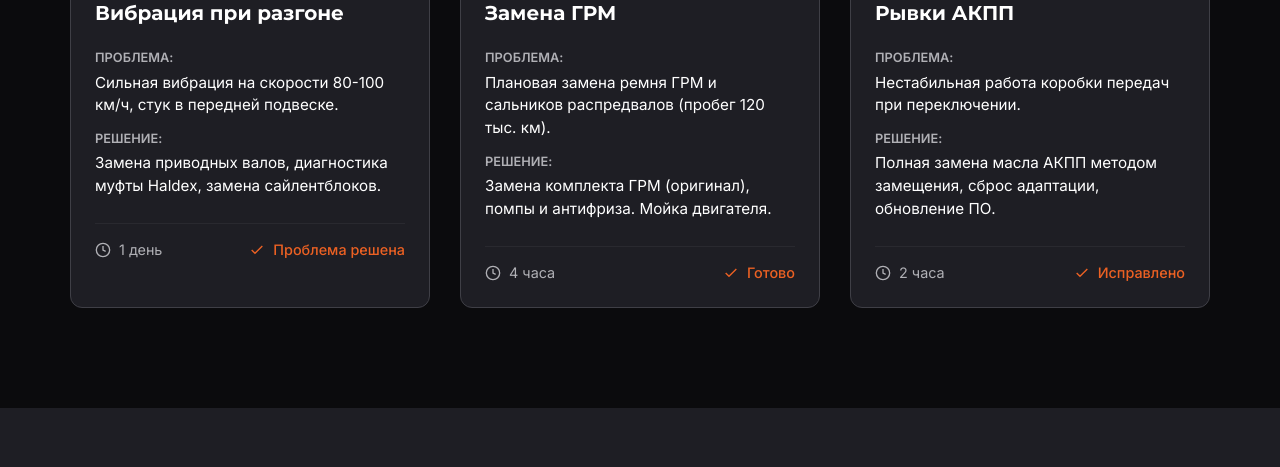
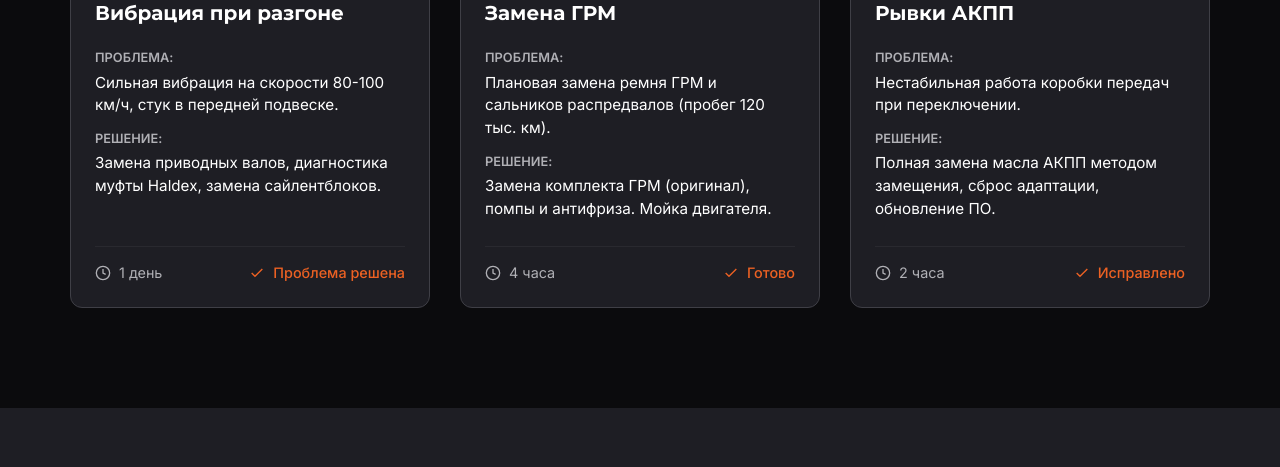
Before and after one commit to LIDERWAR/VlPRIME, a PHP site: page / in a window 1280 px wide. Shown: the part 6033-6500 px from the top of the page. Run offline with PHP 8.4, Linux system fonts and the light colour scheme.

Commit message:
Fix: Align case card footers to bottom using flexbox

```diff
--- a/css/style.css
+++ b/css/style.css
@@ -1309,6 +1309,9 @@ img {
     border-radius: 12px;
     overflow: hidden;
     transition: all 0.3s ease;
+    display: flex;
+    flex-direction: column;
+    height: 100%;
 }
 
 .case-card:hover {
@@ -1365,6 +1368,9 @@ img {
 
 .case-card__content {
     padding: 24px;
+    display: flex;
+    flex-direction: column;
+    flex-grow: 1;
 }
 
 .case-card__title {
@@ -1401,6 +1407,7 @@ img {
 }
 
 .case-card__footer {
+    margin-top: auto;
     display: flex;
     justify-content: space-between;
     align-items: center;
```
